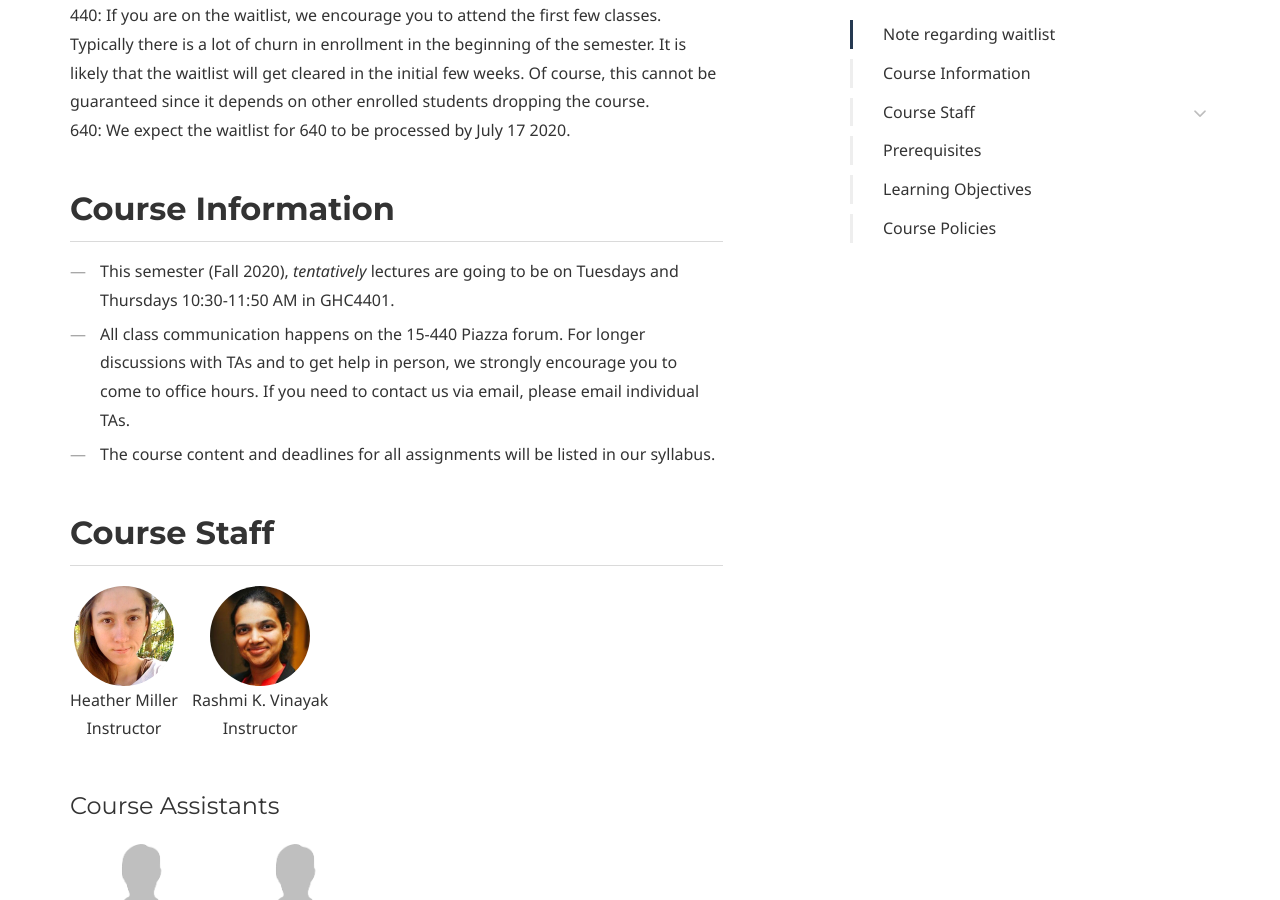
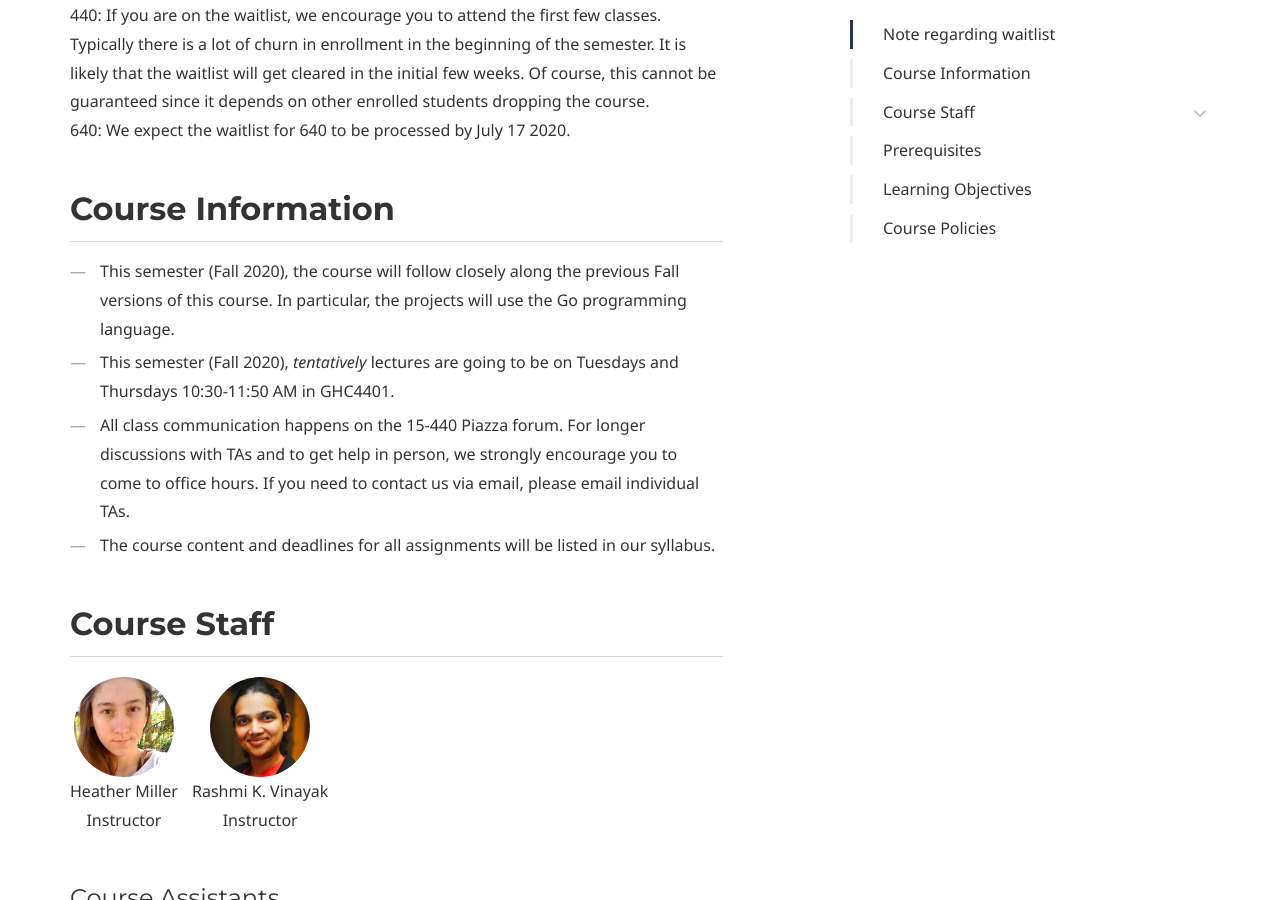
Before and after one commit to 15-440/website, a Jekyll site: the page built from index.md, in a window 1280 px wide and 900 px high, scrolled down 1024 px. Built offline with Jekyll 4.4.1, drawn with Linux system fonts in a browser that asks for light colours; some web fonts are replaced.

Commit message:
Update index.md

```diff
--- a/index.md
+++ b/index.md
@@ -16,6 +16,7 @@ micro_nav: true
 640: We expect the waitlist for 640 to be processed by July 17 2020.
 ## Course Information
 
+- This semester (Fall 2020), the course will follow closely along the previous Fall versions of this course. In particular, the projects will use the Go programming language.
 - This semester (Fall 2020), _tentatively_ lectures are going to be on Tuesdays and Thursdays 10:30-11:50 AM in GHC4401.
 - All class communication happens on the 15-440 Piazza forum. For longer discussions with TAs and to get help in person, we strongly encourage you to come to office hours. If you need to contact us via email, please email individual TAs.
 - The course content and deadlines for all assignments will be listed in our syllabus.
```
